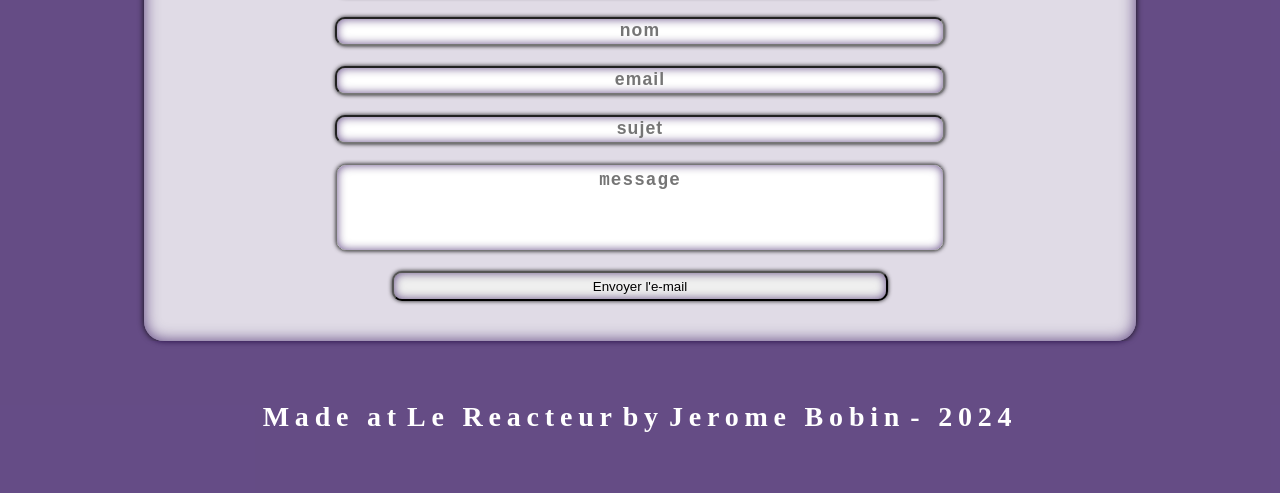
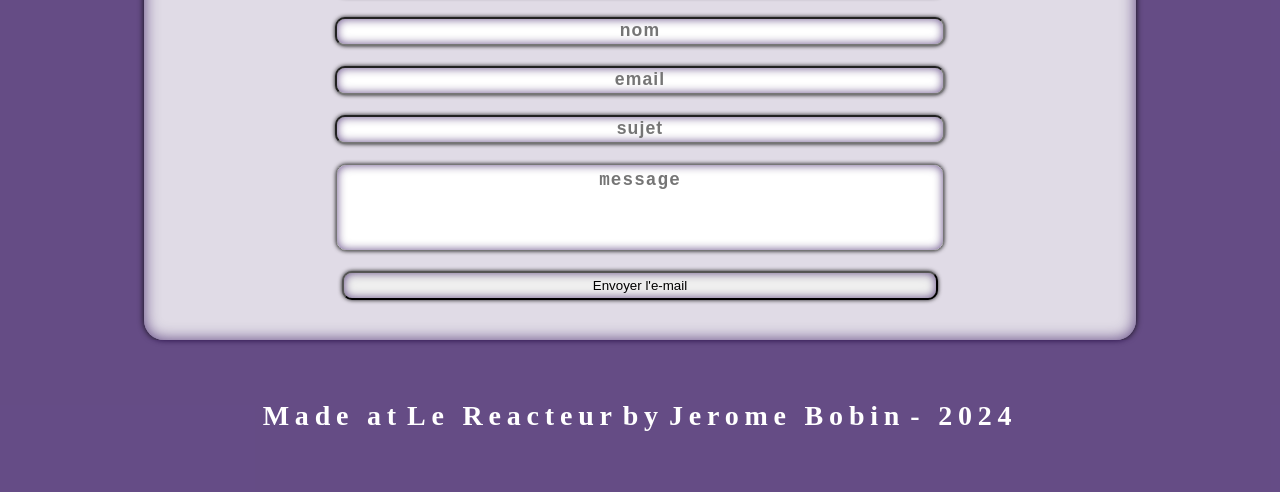
Before and after one commit to Jerome49-3/frontend, a website: page index.html in a window 1280 px wide. Shown: the part 358-851 px from the top of the page. Drawn offline with nearby package versions, Linux system fonts and the light colour scheme.

Commit message:
replace button by input

```diff
--- a/index.html
+++ b/index.html
@@ -30,11 +30,7 @@
         <input type="text" id="subject" placeholder="sujet" name="subject" minlength="1" maxlength="50">
         <textarea name="message" id="message" placeholder="message" rows="5" cols="30" minlength="1" maxlength="350"
           required wrap="hard"></textarea>
-        <button type="submit" value="Send">
-          <p>
-            Envoyer l'e-mail
-          </p>
-        </button>
+        <input type="submit" value="Envoyer l'e-mail"></input>
       </form>
     </div>
   </main>
```
